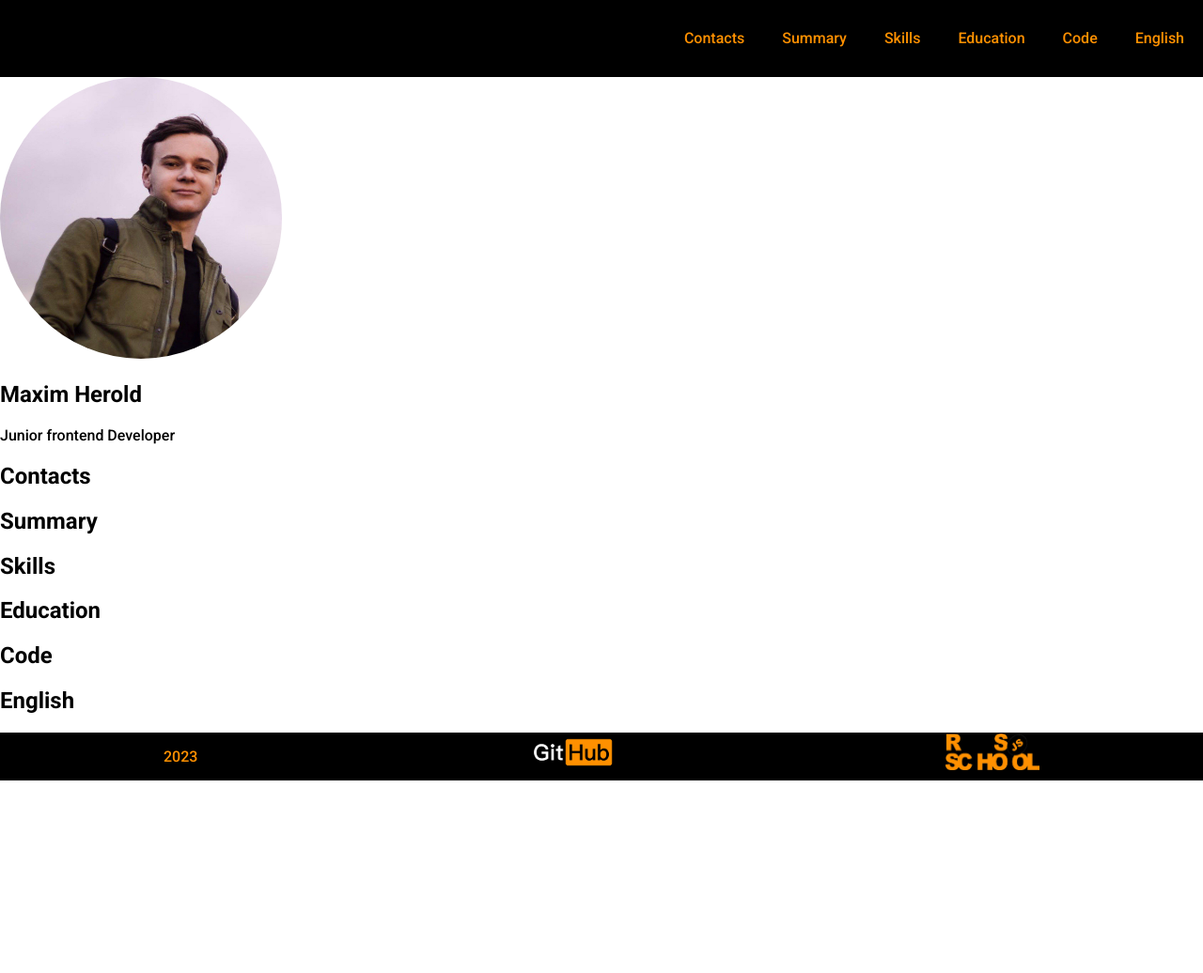
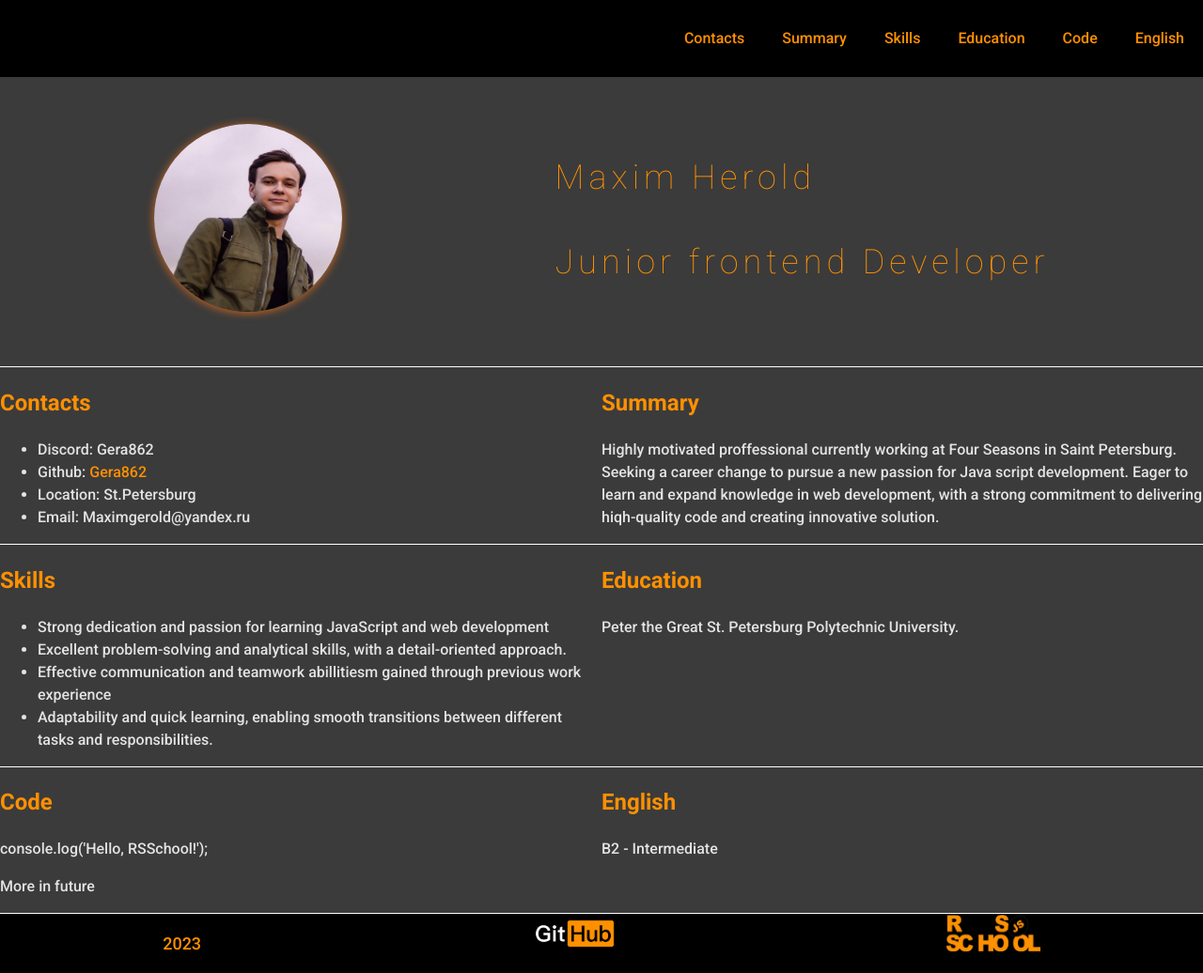
Before and after one commit to Gera862/rsschool-cv, a plain HTML site: page index.html in a window 1280 px wide. Shown: the whole page at 94% size. Before the commit the page ends 831 px from the top, so only its background shows below. Drawn offline with Linux system fonts and the light colour scheme.

Commit message:
fix: 99%

```diff
--- a/index.html
+++ b/index.html
@@ -14,12 +14,12 @@
         <div class="container">
             <nav class="nav">
                 <ul class="nav-list">
-                  <li class="nav-item"><a href="#contacts" class="nav-link">Contacts</a></li>
-                  <li class="nav-item"><a href="#summary" class="nav-link">Summary</a></li>
-                  <li class="nav-item"><a href="#skills" class="nav-link">Skills</a></li>
-                  <li class="nav-item"><a href="#education" class="nav-link">Education</a></li>
-                  <li class="nav-item"><a href="#code" class="nav-link">Code</a></li>
-                  <li class="nav-item"><a href="#english" class="nav-link">English</a></li>
+                  <li class="nav_item"><a href="#contacts" class="nav-link">Contacts</a></li>
+                  <li class="nav_item"><a href="#summary" class="nav-link">Summary</a></li>
+                  <li class="nav_item"><a href="#skills" class="nav-link">Skills</a></li>
+                  <li class="nav_item"><a href="#education" class="nav-link">Education</a></li>
+                  <li class="nav_item"><a href="#code" class="nav-link">Code</a></li>
+                  <li class="nav_item"><a href="#english" class="nav-link">English</a></li>
                 </ul>
               </nav>
         </div>
@@ -29,28 +29,45 @@
             <section class="section" id="profile">
                 <img src="/assets/img/photo_2023-07-09_19-26-54.jpg" alt="Maxim Herold" class="photome">
                 <div class="section_profile">
-                    <h1 class="section_tittle">Maxim Herold</h1>
-                    <p>Junior frontend Developer</p>
+                    <h1 class="section_title">Maxim Herold</h1>
+                    <h3 class="section_title">Junior frontend Developer</h3>
                 </div>
             </section>
 
             <section class="section" id="contacts">
-                <h2 class="section_tittle">Contacts</h2>
+                <h2 class="section_title">Contacts</h2>
+                <ul class="section_list">
+                    <li class="list">Discord: Gera862</li>
+                    <li class="list">Github: <a href="https://github.com/Gera862" title="Gera862" class="githublink">Gera862</a></li>
+                    <li class="list">Location: St.Petersburg</li>
+                    <li class="list">Email: Maximgerold@yandex.ru</li>
+                </ul>
             </section>
             <section class="section" id="summary">
-                <h2 class="section_tittle">Summary</h2>
+                <h2 class="section_title">Summary</h2>
+                <p>Highly motivated proffessional currently working at Four Seasons in Saint Petersburg. Seeking a career change to pursue a new passion for Java script development. Eager to learn and expand knowledge in web development, with a strong commitment to delivering hiqh-quality code and creating innovative solution.</p>
             </section>
             <section class="section" id="skills">
                 <h2 class="section_title">Skills</h2>
+                <ul>
+                    <li class="list">Strong dedication and passion for learning JavaScript and web development</li>
+                    <li class="list">Excellent problem-solving and analytical skills, with a detail-oriented approach.</li>
+                    <li class="list">Effective communication and teamwork abillitiesm gained through previous work experience</li>
+                    <li class="list">Adaptability and quick learning, enabling smooth transitions between different tasks and responsibilities.</li>
+                </ul>
             </section>
             <section class="section" id="education">
                 <h2 class="section_title">Education</h2>
+                <p>Peter the Great St. Petersburg Polytechnic University.</p>
             </section>
             <section class="section" id="code">
                 <h2 class="section_title">Code</h2>
+                <p>console.log('Hello, RSSchool!');</p>
+                <p>More in future</p>
             </section>
             <section class="section" id="english">
                 <h2 class="section_title">English</h2>
+                <p>B2 - Intermediate</p>
             </section>
         </div>
     </main>
--- a/style.css
+++ b/style.css
@@ -5,6 +5,8 @@ body {
     justify-content: space-between;
     min-height: 100vh;
     margin: 0; padding: 0;
+    background-color: #3B3B3B;
+    line-height: 1.5;
 }
 
 * {
@@ -16,7 +18,7 @@ html {
   }
 
 .header {
-    background-color: black;
+    background-color: #000000;
 }
 
 .container {
@@ -48,13 +50,16 @@ html {
     color: #474747;
   }
 
-.main-container {
+.main_container {
     display: flex;
     flex-wrap: wrap;
+    justify-content: space-between;
   }
 
 .section {
     width: 50%;
+    border-bottom: 1px solid white;
+
   }
 
 .section-title {
@@ -66,15 +71,17 @@ html {
   }
 
 .photome {
-    display: inline-block;
+    display: flex;
+    justify-content: space-between;
     border-radius: 50%;
     overflow: hidden;
-    width: 300px;
-    height: 300px;
+    width: 200px;
+    height: 200px;
+    box-shadow: 0px 1px 10px chocolate;
 }
 
 footer {
-    background-color: black;
+    background-color: #000000;
 
 }
 
@@ -91,4 +98,39 @@ footer {
 
 .year {
     color: #ff9000;
+    font-size: large;
 }
+
+.section_title {
+    color:#ff9000;
+
+
+}
+
+#profile {
+    display: flex;
+    justify-content: space-around;
+    width: 100%;
+    padding: 50px 50px 48px;
+    border-bottom: 1px solid white;
+
+}
+
+.list, p {
+    color: #E3E3E3;
+    letter-spacing: 1;
+}
+
+
+
+h1, h3 {
+    position: relative;
+    font-weight: 100;
+    font-size: 36px;
+    letter-spacing: 5px;
+}
+
+.githublink {
+    color:#ff9000;
+    text-decoration: none;
+}
```
